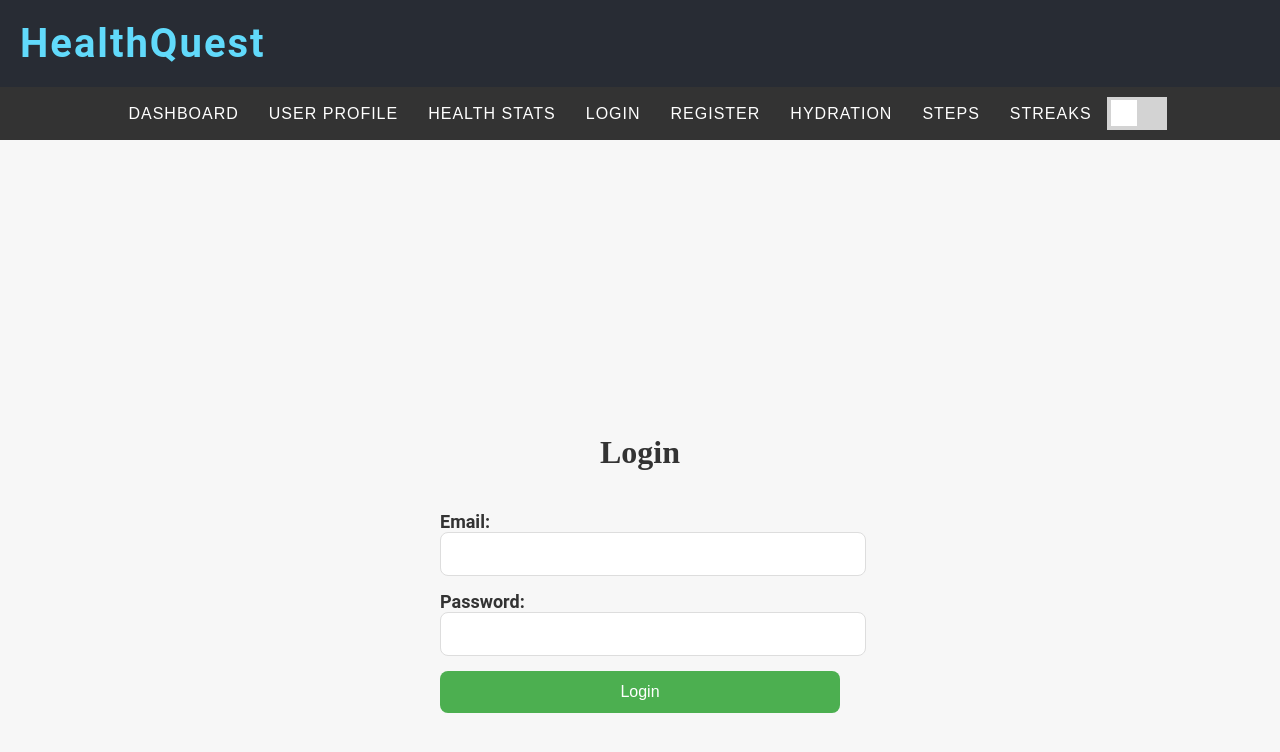
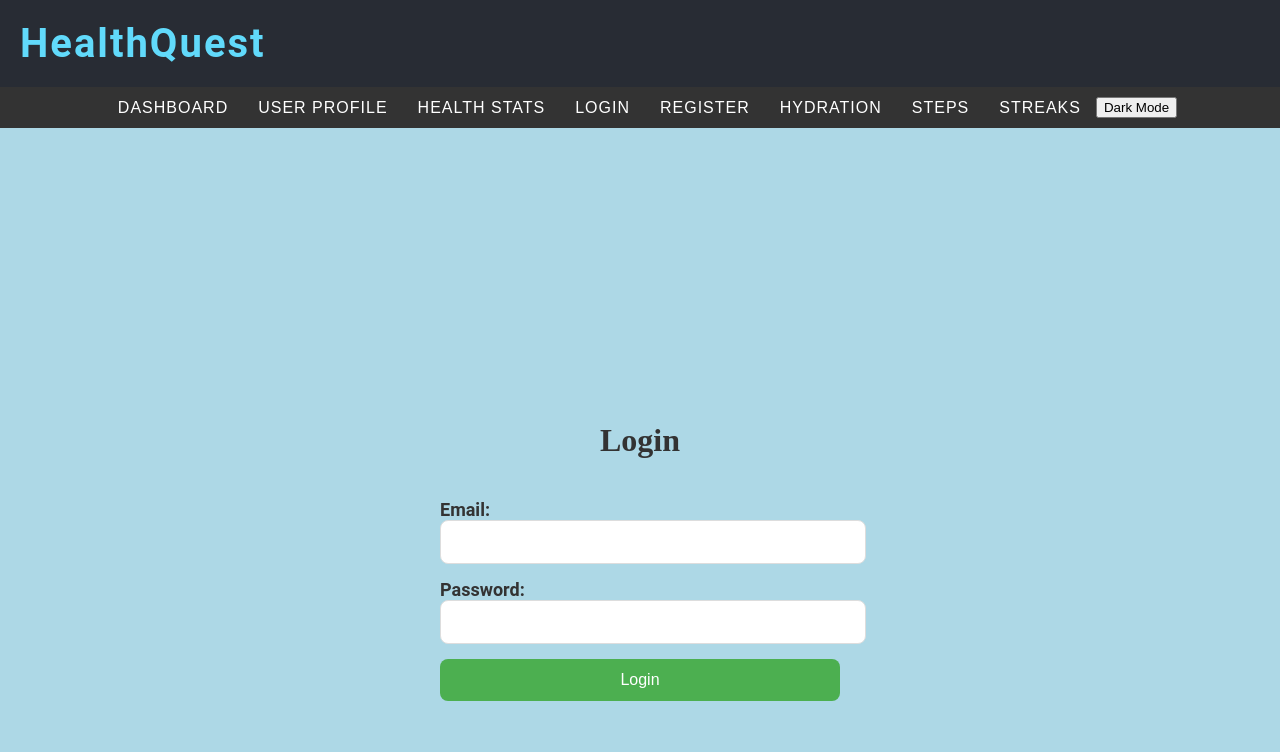
Before and after one commit to hvpham-yorku/HealthQuest, a React (Create React App) app in the folder HealthQuest/frontend/: page /login in a window 1280 px wide. Shown: the top 752 px of the page. Built offline with nearby package versions, Linux system fonts and the light colour scheme.

Commit message:
Refactor Dark Mode Switch
Refactored the dark mode switch from a sliding check box to a simple button in the navigation bar.  Switched the functionality of DarkSwitch from creating the sliding checkbox to executing the listener function code, so that dark mode can be enabled / disabled.

```diff
--- a/HealthQuest/frontend/src/App.js
+++ b/HealthQuest/frontend/src/App.js
@@ -27,6 +27,9 @@ function App() {
                     <Link to="/steps" className="nav-link">Steps</Link>
                     <Link to="/streaks" className="nav-link">Streaks</Link>
                     <DarkSwitch />
+                    <button onClick={DarkSwitch}>
+                        Dark Mode
+                    </button>
                 </nav>
                 <Routes>
                     <Route path="/" element={<Dashboard />} />
--- a/HealthQuest/frontend/src/components/Darkmode.js
+++ b/HealthQuest/frontend/src/components/Darkmode.js
@@ -1,8 +1,7 @@
-import React from "react";
 import "./Darkmode.css"
 
 var darkmode = false;
-
+/*
 const DarkSwitch = () => {
     document.body.style.backgroundColor = !(darkmode) ? "#add8e6":"#355393" // Change colour of the webpage background
     //document.getElementById("ElementId").style.backgroundColor= !(darkmode) ? "#111111":"#000000"
@@ -12,6 +11,12 @@ const DarkSwitch = () => {
             <span className="slider" />
         </label>
     );
+};*/
+
+const DarkSwitch = () => {
+    darkmode = !darkmode;
+    console.log("Dark Mode: " + ((darkmode) ? "on":"off"));
+    document.body.style.backgroundColor = !(darkmode) ? "#add8e6":"#355393"
 };
 
 export default DarkSwitch;
--- a/HealthQuest/frontend/src/pages/HydrationTracker.css
+++ b/HealthQuest/frontend/src/pages/HydrationTracker.css
@@ -5,7 +5,6 @@
     align-items: center;
     justify-content: center;
     min-height: 100vh;
-    background-color: #f7f7f7;
     font-family: 'Roboto', sans-serif;
     padding: 20px;
 }
--- a/HealthQuest/frontend/src/pages/Login.css
+++ b/HealthQuest/frontend/src/pages/Login.css
@@ -5,7 +5,6 @@
     align-items: center;
     justify-content: center;
     min-height: 100vh;
-    background-color: #f7f7f7;
     font-family: 'Roboto', sans-serif;
     padding: 20px;
 }
--- a/HealthQuest/frontend/src/pages/ProfilePage.css
+++ b/HealthQuest/frontend/src/pages/ProfilePage.css
@@ -5,7 +5,6 @@
     align-items: center;
     justify-content: center;
     min-height: 100vh;
-    background-color: #f7f7f7; /* Light gray background */
     font-family: 'Roboto', sans-serif;
     padding: 20px;
 }
--- a/HealthQuest/frontend/src/pages/Register.css
+++ b/HealthQuest/frontend/src/pages/Register.css
@@ -5,7 +5,6 @@
     align-items: center;
     justify-content: center;
     min-height: 100vh;
-    background-color: #f7f7f7; /* Light gray background */
     font-family: 'Roboto', sans-serif;
     padding: 20px;
 }
--- a/HealthQuest/frontend/src/pages/StepsTracker.css
+++ b/HealthQuest/frontend/src/pages/StepsTracker.css
@@ -5,7 +5,6 @@
     align-items: center;
     justify-content: center;
     min-height: 100vh;
-    background-color: #f7f7f7;
     font-family: 'Roboto', sans-serif;
     padding: 20px;
 }
```
